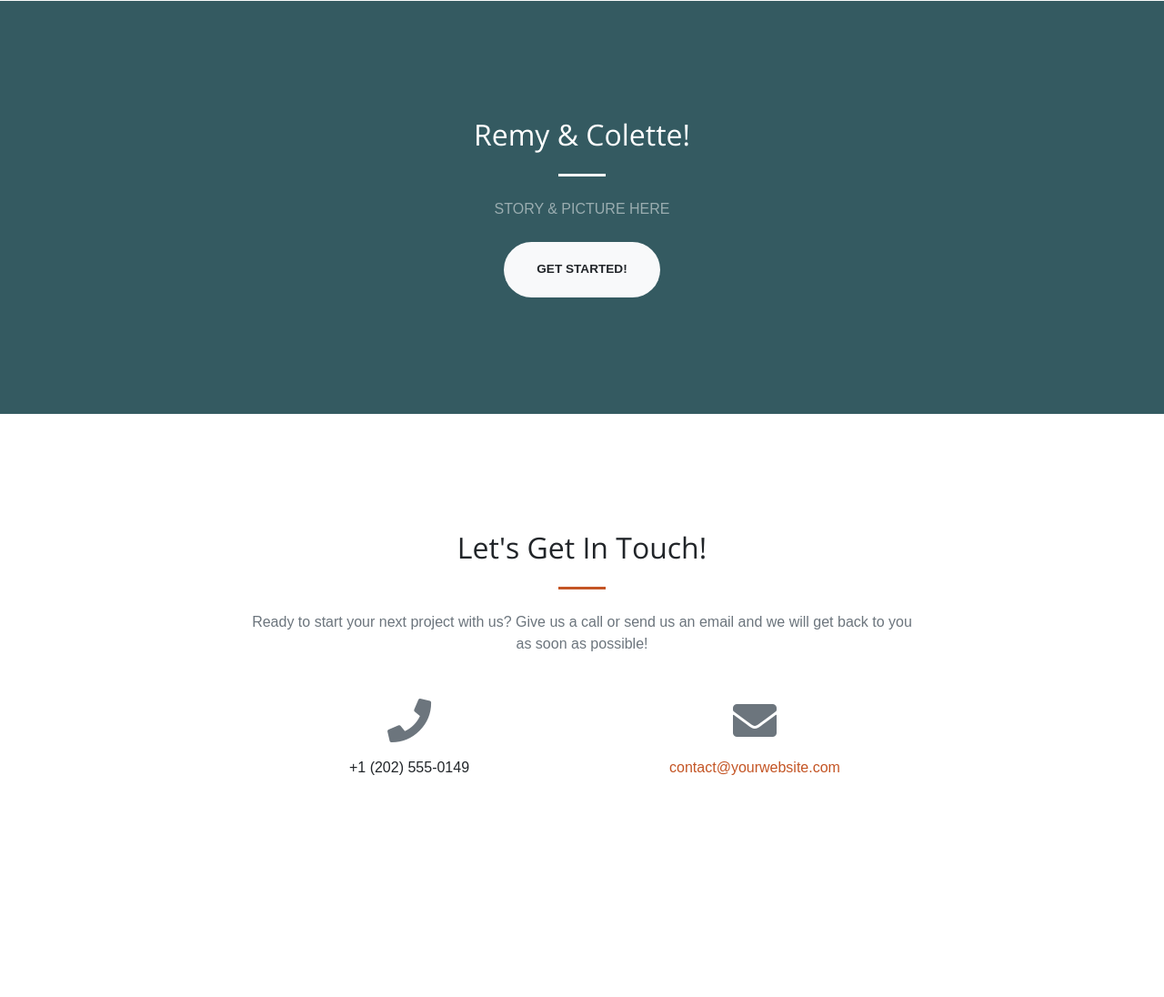
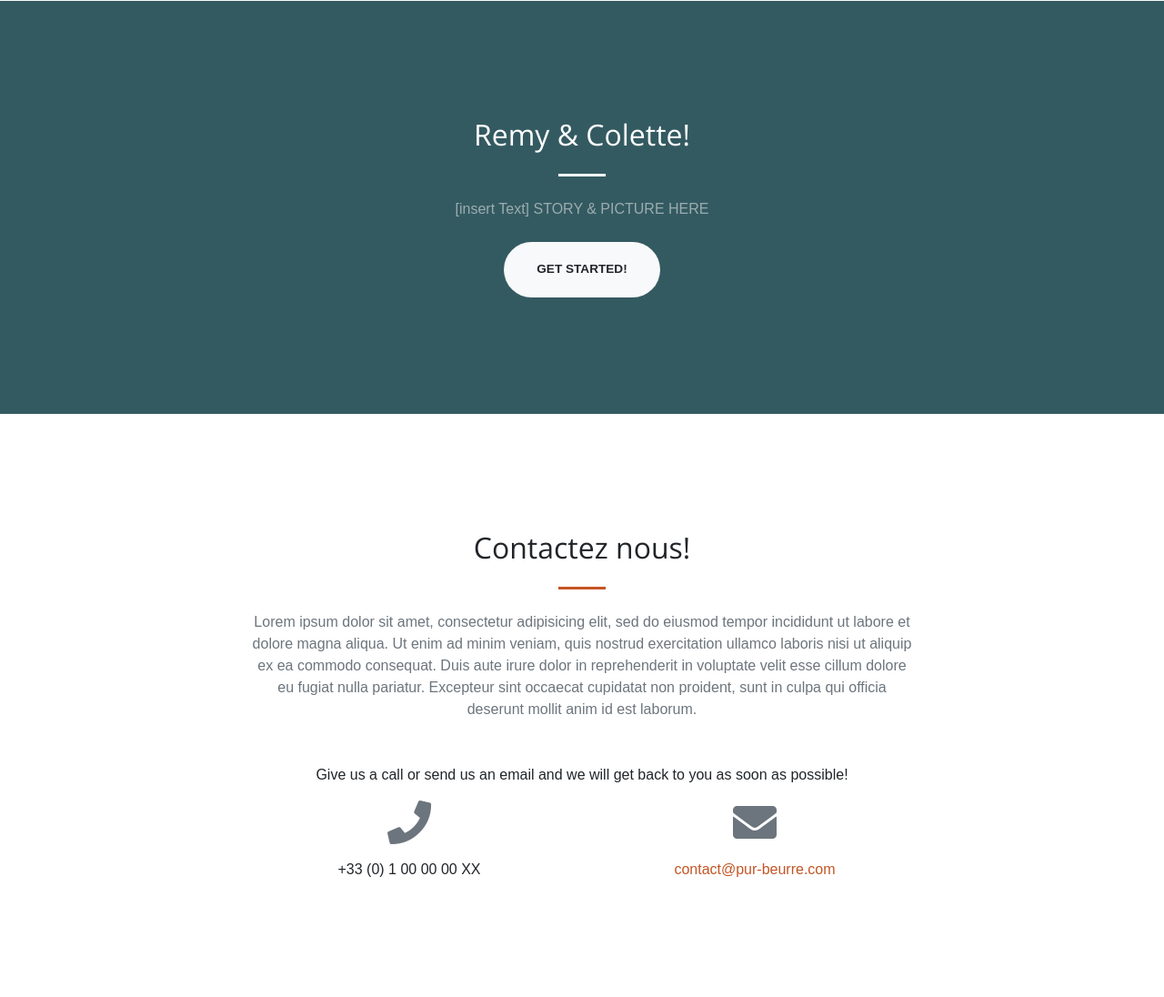
Before and after one commit to NicolasFlandrois/Pur-Beurre, a Django app: page / in a window 1280 px wide. Shown: the part 799-1895 px from the top of the page at 91% size. Before the commit the page ends 1651 px from the top, so only its background shows below. Run offline with Django 3.2, Linux system fonts and the light colour scheme; some libraries are stand-ins or nearby versions; some web fonts are replaced.

Commit message:
Updated Contact us - Text
To be filled further

```diff
--- a/home/templates/home/home.html
+++ b/home/templates/home/home.html
@@ -25,7 +25,7 @@
         <div class="col-lg-8 text-center">
           <h2 class="text-white mt-0">Remy & Colette!</h2>
           <hr class="divider light my-4">
-          <p class="text-white-50 mb-4">STORY & PICTURE HERE</p>
+          <p class="text-white-50 mb-4">[insert Text] STORY & PICTURE HERE</p>
           <a class="btn btn-light btn-xl js-scroll-trigger" href="#services">Get Started!</a>
         </div>
       </div>
@@ -125,20 +125,26 @@
     <div class="container">
       <div class="row justify-content-center">
         <div class="col-lg-8 text-center">
-          <h2 class="mt-0">Let's Get In Touch!</h2>
+          <h2 class="mt-0">Contactez nous!</h2>
           <hr class="divider my-4">
-          <p class="text-muted mb-5">Ready to start your next project with us? Give us a call or send us an email and we will get back to you as soon as possible!</p>
+          <p class="text-muted mb-5"> Lorem ipsum dolor sit amet, consectetur adipisicing elit, sed do eiusmod
+          tempor incididunt ut labore et dolore magna aliqua. Ut enim ad minim veniam,
+          quis nostrud exercitation ullamco laboris nisi ut aliquip ex ea commodo
+          consequat. Duis aute irure dolor in reprehenderit in voluptate velit esse
+          cillum dolore eu fugiat nulla pariatur. Excepteur sint occaecat cupidatat non
+          proident, sunt in culpa qui officia deserunt mollit anim id est laborum. </p>
+        <p>Give us a call or send us an email and we will get back to you as soon as possible!</p>
         </div>
       </div>
       <div class="row">
         <div class="col-lg-4 ml-auto text-center mb-5 mb-lg-0">
           <i class="fas fa-phone fa-3x mb-3 text-muted"></i>
-          <div>+1 (202) 555-0149</div>
+          <div>+33 (0) 1 00 00 00 XX</div>
         </div>
         <div class="col-lg-4 mr-auto text-center">
           <i class="fas fa-envelope fa-3x mb-3 text-muted"></i>
           <!-- Make sure to change the email address in anchor text AND the link below! -->
-          <a class="d-block" href="mailto:contact@yourwebsite.com">contact@yourwebsite.com</a>
+          <a class="d-block" href="mailto:#">contact@pur-beurre.com</a>
         </div>
       </div>
     </div>
```
